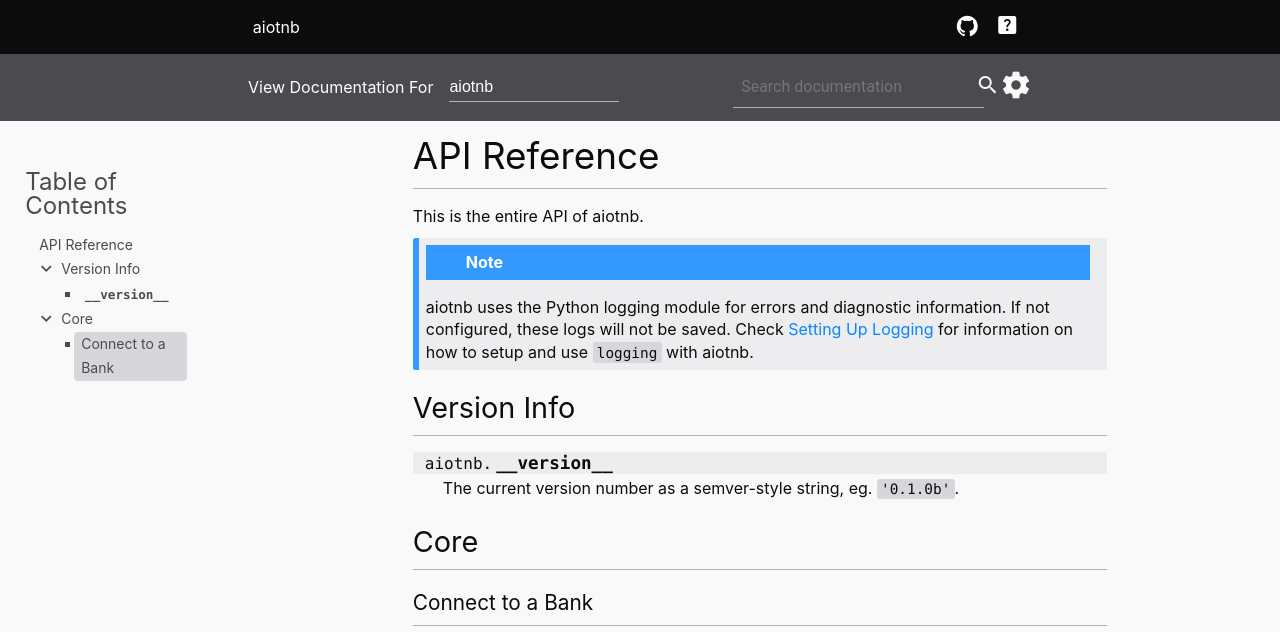
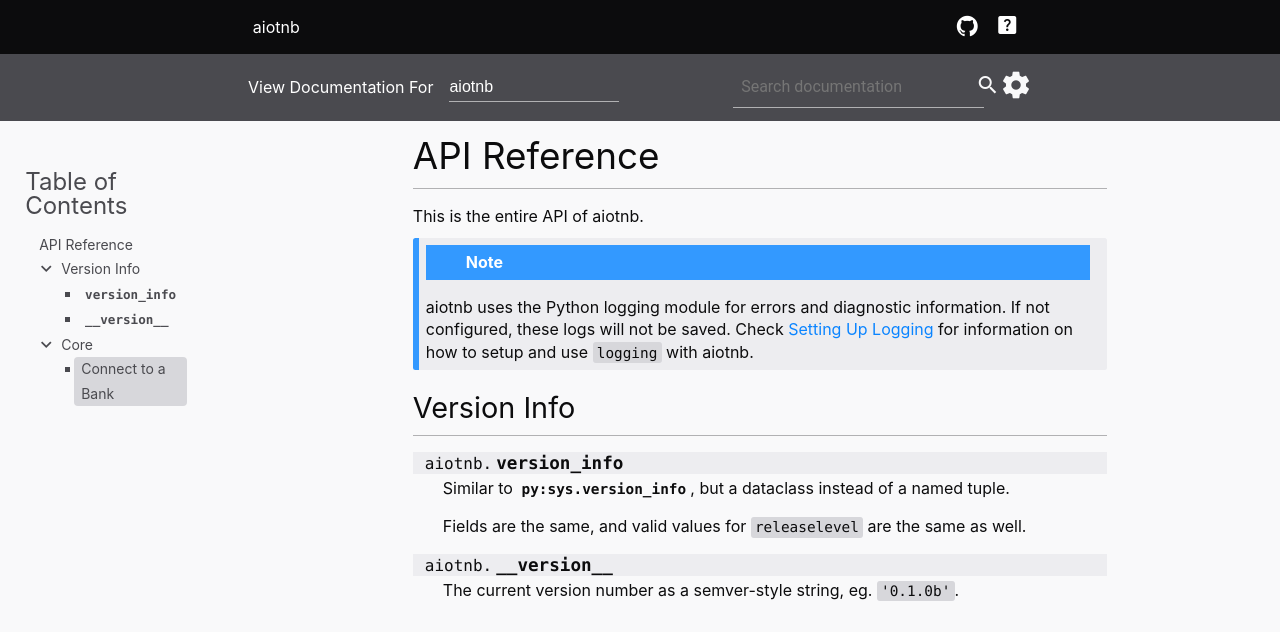
Before and after one commit to hussu010/aiotnb, a Sphinx documentation site: the page built from docs/api.rst, in a window 1280 px wide, cut to the strip 0-632 px from the top of the page. Built offline with Sphinx 7.4.7, drawn with Linux system fonts in a browser that asks for light colours.

```diff
--- a/docs/api.rst
+++ b/docs/api.rst
@@ -11,6 +11,12 @@ This is the entire API of aiotnb.
 Version Info
 -------------
 
+.. data:: version_info
+
+    Similar to :obj:`py:sys.version_info`, but a dataclass instead of a named tuple.
+
+    Fields are the same, and valid values for ``releaselevel`` are the same as well.
+
 .. data:: __version__
 
     The current version number as a semver-style string, eg. ``'0.1.0b'``.
--- a/pyproject.toml
+++ b/pyproject.toml
@@ -8,6 +8,3 @@ multi_line_output = 3
 
 [tool.pyright]
 pythonVersion = "3.8"
-
-[mypy]
-mypy_path = "typings"
```
Also changed, not shown: 1 other file.
